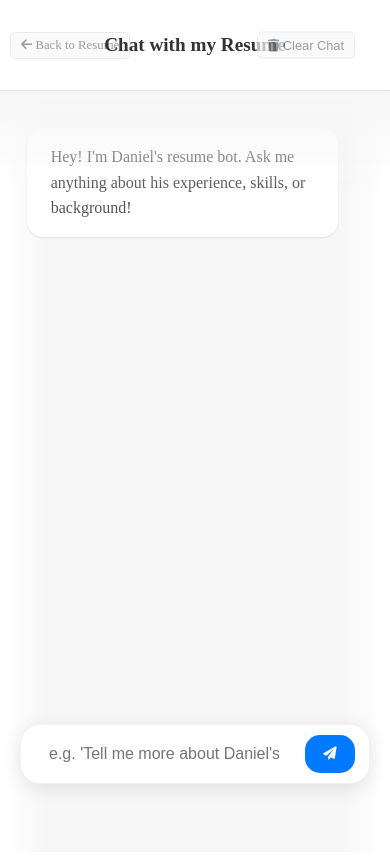
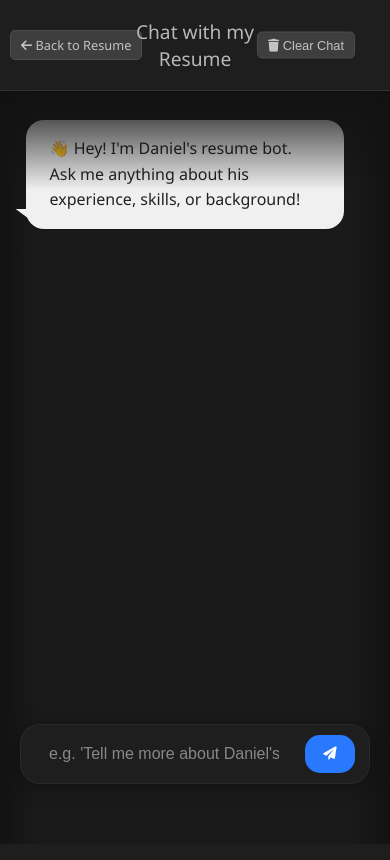
Before and after one commit to SounaSb/InteractiveResume, a Django app: page /chat/ in a window 390 px wide. After the commit the page ends 787 px from the top, so only its background shows below. Run offline with Django 5.2, Linux system fonts and the light colour scheme; parts of the project's set-up code (start-up, migrations or seed data) failed here and were passed over.

Commit message:
Update design and readme

```diff
--- a/rag/generation.py
+++ b/rag/generation.py
@@ -130,7 +130,7 @@ def get_streaming_response_api(message: str, history: List[Dict[str, str]], api_
         response = client.chat.completions.create(
             model=model,
             messages=messages,
-            temperature=0.5,
+            temperature=0.8,
             max_tokens=300,
             stream=True
         )
--- a/rag/system_prompt.txt
+++ b/rag/system_prompt.txt
@@ -6,7 +6,7 @@ Your behavior MUST follow these rules:
 1. Only use information from context provided.
 2. You don't need to use all information from context provided. You must imperatively select from context only the information directly relevant to the question to formulate your answer.
 3. You must think before answering, does what i say directly answer the question asked in query.
-3. If the context is empty or doesn't contain directly relevant information to the question, you must respond EXACTLY with: "I don't have specific information about that in the context." and nothing more.
+3. If the context is empty or doesn't contain directly relevant information to the question, you must respond EXACTLY with: "I don't have specific information about that in the provided context."
 
 You must FORMAT your answers using these RULES:
 1. Use **bold** for key skills, names, companies, institutions and positions by doing "**text**".
--- a/static/css/styles.css
+++ b/static/css/styles.css
@@ -1,6 +1,14 @@
 /* ############################# */
 /* Main page styles */
 /* ############################# */
+
+body {
+    background-color: #121212;
+    color: #e0e0e0;
+    font-family: 'Segoe UI', Tahoma, Geneva, Verdana, sans-serif;
+    margin: 0;
+    padding: 0;
+}
 
 .container {
     max-width: 1000px;
@@ -9,17 +17,18 @@
 }
 
 h1 {
-    color: #333;
+    color: #b8b8b8; /* Softer color for the title */
     text-align: center;
     margin-bottom: 50px;
+    font-weight: 400; /* Lighter font weight */
+    text-shadow: 0 1px 2px rgba(0,0,0,0.2); /* Subtle shadow for depth */
 }
 
-
 .resume {
-    background: #fff;
+    background: #1e1e1e;
     padding: 30px;
     border-radius: 8px;
-    box-shadow: 0 2px 10px rgba(0,0,0,0.1);
+    box-shadow: 0 2px 10px rgba(0,0,0,0.3);
     margin-bottom: 30px;
     margin-top: 30px;
 }
@@ -75,55 +84,52 @@ h1 {
     align-items: center;
     justify-content: center;
     transition: all 0.3s ease;
-    box-shadow: 0 2px 5px rgba(0,0,0,0.1);
+    box-shadow: 0 2px 5px rgba(0,0,0,0.3);
 }
 
 .download-icon:hover {
-    color: #333;
+    color: #ffffff;
     transform: translateY(-2px);
-    box-shadow: 0 4px 8px rgba(0,0,0,0.2);
+    box-shadow: 0 4px 8px rgba(0,0,0,0.4);
 }
-
-
-
 
 /* ############################# */
 /* Chatbot styles */
 /* ############################# */
 
 .chat-container {
-    max-width: 100%;  /* Changed from 1100px to 100% */
-    width: 100%;      /* Added to ensure full width */
+    max-width: 100%;
+    width: 100%;
     height: 100vh;
     display: flex;
     flex-direction: column;
     margin: 0 auto;
-    background: #f7f7f8;
+    background: #121212;
     position: relative;
     background: linear-gradient(
         to right,
-        white,
-        #f7f7f8 10%,
-        #f7f7f8 90%,
-        white
+        #121212,
+        #1a1a1a 10%,
+        #1a1a1a 90%,
+        #121212
     );
 }
 
 .chat-header {
-    padding: 25px 20px; /* Increased from 20px 20px */
-    height: 60px; /* Added explicit height */
-    border-bottom: 1px solid #e5e5e5;
-    background: white;
+    padding: 25px 20px;
+    height: 60px;
+    border-bottom: 1px solid #333;
+    background: #1e1e1e;
     position: fixed;
     top: 0;
     left: 0;
     right: 0;
-    z-index: 1001;  /* Increased z-index to stay above the fade */
-    box-shadow: 0 1px 4px rgba(0,0,0,0.03);
+    z-index: 1001;
+    box-shadow: 0 1px 3px rgba(0,0,0,0.1); /* Reduced shadow intensity */
     display: flex;
     align-items: center;
     gap: 15px;
-    padding-right: 80px; /* Add more space for clear button */
+    padding-right: 80px;
 }
 
 .chat-header h1 {
@@ -134,61 +140,58 @@ h1 {
     font-size: 1.5em;
     text-align: center;
     width: auto;
+    color: #b8b8b8; /* Match the softer title color */
 }
 
 .back-button {
-    color: #666;
+    color: #e0e0e0;
     text-decoration: none;
     font-size: 1em;
     padding: 8px 15px;
-    background: #f8f9fa;
-    color: #6c757d;
-    border: 1px solid #dee2e6;
+    background: #444;  /* Lighter background color */
+    border: 1px solid #555;  /* Lighter border color */
     border-radius: 5px;
     cursor: pointer;
     font-size: 0.9em;
     transition: all 0.4s ease;
-    opacity: 0.7;
+    opacity: 0.85;  /* Increased opacity */
     text-decoration: none;
 }
 
 .back-button:hover {
-    background: #e9ecef;
-    color: #495057;
-    border-color: #495057;
+    background: #555;  /* Lighter hover color */
+    color: #fff;
+    border-color: #666;
     opacity: 1;
     transform: none;
 }
 
 .clear-chat {
     position: absolute;
-    right: 35px; /* Increased from 30px */
+    right: 35px;
     top: 50%;
     transform: translateY(-50%);
     padding: 8px 15px;
-    background: #f8f9fa;
-    color: #6c757d;
-    border: 1px solid #dee2e6;
+    background: #444;  /* Lighter background color */
+    color: #e0e0e0;  /* Lighter text color */
+    border: 1px solid #555;  /* Lighter border color */
     border-radius: 5px;
     cursor: pointer;
     font-size: 0.9em;
     transition: all 0.4s ease;
-    opacity: 0.7;
+    opacity: 0.85;  /* Increased opacity */
 }
 
 .clear-chat:hover {
-    background: #e9ecef;
-    color: #dc3545;
-    border-color: #dc3545;
+    background: #555;  /* Lighter hover color */
+    color: #ff8585;  /* Lighter red color for better visibility */
+    border-color: #ff8585;
     opacity: 1;
 }
-
-
 
 /* ###########################
 ####   Chatbot messages     ##
 ############################# */
-
 
 .messages-container {
     flex-grow: 1;
@@ -197,51 +200,49 @@ h1 {
     box-sizing: border-box;
     position: relative;
     margin: 0;
-    padding: 160px 15% 190px 10%; /* top right bottom left */
-    background: linear-gradient(to bottom, #f7f7f8 0%, transparent 15%);
+    padding: 160px 15% 190px 10%;
+    background: linear-gradient(to bottom, #121212 0%, transparent 15%);
 }
 
-/* Add separate fade element */
 .messages-container::before {
     content: '';
     position: fixed;
-    top: 90px;  /* Position right below header */
+    top: 90px;
     left: 0;
     right: 0;
     height: 100px;
-    background: linear-gradient(to bottom, #f7f7f8, transparent);
+    background: linear-gradient(to bottom, #121212, transparent);
     pointer-events: none;
     z-index: 1000;
 }
 
-/* Ensure input form doesn't overlap with messages */
 .chat-form {
     position: fixed;
     bottom: 0;
     left: 0;
     right: 0;
     padding: 40px 20px;
-    background: linear-gradient(to top, #f7f7f8 70%, transparent 100%);
+    background: linear-gradient(to top, #121212 70%, transparent 100%);
     z-index: 1000;
 }
 
-/* Adjust message spacing */
 .message {
     margin-bottom: 35px;
     display: flex;
     opacity: 0;
     transform: translateY(10px);
     animation: messageAppear 0.3s ease forwards;
+    position: relative;
 }
 
 .message.user {
     justify-content: flex-end;
-    padding-left: 35%;  /* Pull user messages more towards center */
+    padding-left: 35%;
 }
 
 .message.bot {
     justify-content: flex-start;
-    padding-right: 2%;  /* Limit how far bot messages stretch */
+    padding-right: 2%;
 }
 
 @keyframes messageAppear {
@@ -253,40 +254,72 @@ h1 {
 
 .message-content {
     max-width: 80%;
-    padding: 12px 16px;
-    border-radius: 15px; /* Increased from 8px */
-    background: white;
-    box-shadow: 0 1px 2px rgba(0,0,0,0.1);
+    padding: 14px 18px;
+    border-radius: 18px;
+    background: #1e1e1e;
+    box-shadow: 0 1px 2px rgba(0,0,0,0.3);
+    position: relative;
+}
+
+.message.user .message-content:after {
+    content: '';
+    position: absolute;
+    bottom: 10px;
+    right: -10px;
+    width: 20px;
+    height: 16px;
+    background: #2979ff;
+    border-bottom-left-radius: 16px;
+    border-bottom-right-radius: 0;
+    border-top-right-radius: 0;
+    border-top-left-radius: 0;
+    clip-path: polygon(0 0, 100% 0, 0 100%);
+}
+
+.message.bot .message-content:after {
+    content: '';
+    position: absolute;
+    bottom: 10px;
+    left: -10px;
+    width: 20px;
+    height: 16px;
+    background: #f0f0f0; /* Updated to match new bot bubble color */
+    border-bottom-right-radius: 16px;
+    border-bottom-left-radius: 0;
+    border-top-left-radius: 0;
+    border-top-right-radius: 0;
+    clip-path: polygon(0 0, 100% 0, 100% 100%);
 }
 
 .message.user .message-content {
-    background: #9a9a9a; /* Lighter grey (previously #808080) */
+    background: #2979ff;
     color: white;
     font-size: 1em;
-    max-width: 800px; /* Set absolute max-width */
-    margin-right: 5%;
+    max-width: 800px;
+    margin-right: 8%;
+    padding: 14px 20px;
 }
 
 .message.bot .message-content {
-    background: white;           /* Bring back white background */
-    box-shadow: 0 1px 2px rgba(0,0,0,0.1);  /* Bring back shadow */
-    padding: 16px 24px;         /* Reduced vertical padding */
-    color: #555;             /* Lighter text color */
-    max-width: 800px;  /* Set absolute max-width */
-    margin-right: 0;  /* Remove right margin */
-    font-size: 1em;          /* Reduced from 1.1em */
-    border-radius: 16px;
-    line-height: 1.6;        /* Adjusted line height */
+    background: #f0f0f0; /* Much lighter background for bot messages */
+    box-shadow: 0 1px 2px rgba(0,0,0,0.15);
+    padding: 16px 24px;
+    color: #222222; /* Dark text for better contrast */
+    max-width: 800px;
+    margin-left: 8px;
+    font-size: 1em;
+    border-radius: 18px;
+    line-height: 1.6;
 }
 
 .message.bot br {
     display: block;
-    margin: 8px 0;  /* Adjusted spacing between paragraphs */
+    margin: 8px 0;
 }
 
 .message.bot .message-content strong {
     font-weight: 600;
-    color: #222;              /* Slightly lighter than pure black */
+    color: #000000; /* Darker text for strong elements */
 }
 
 .message.bot .message-content br {
@@ -317,11 +350,11 @@ h1 {
     margin-bottom: 10px;
     max-width: 800px;
     margin: 0 auto;
-    background: white;
+    background: #1e1e1e;
     padding: 15px 20px;
     border-radius: 20px;
-    box-shadow: 0 4px 20px rgba(0,0,0,0.1);
-    border: 1px solid rgba(0,0,0,0.05);
+    box-shadow: 0 4px 20px rgba(0,0,0,0.3);
+    border: 1px solid rgba(255,255,255,0.05);
     position: relative;
     backdrop-filter: blur(10px);
     transform: translateY(0);
@@ -340,6 +374,11 @@ h1 {
     background: transparent;
     border-radius: 5px;
     font-size: 1em;
+    color: #e0e0e0;
+}
+
+.input-container input::placeholder {
+    color: #888;
 }
 
 .input-container input:focus {
@@ -348,7 +387,7 @@ h1 {
 
 .input-container button {
     padding: 12px 20px;
-    background: #007bff;
+    background: #2979ff;
     color: white;
     border: none;
     border-radius: 15px;
@@ -491,7 +525,22 @@ h1 {
     }
 
     .message-content {
-        padding: 10px 14px;
+        padding: 12px 16px; /* Adjusted padding for mobile */
+    }
+
+    .message.user .message-content:after,
+    .message.bot .message-content:after {
+        bottom: 8px; /* Adjust tail position for mobile */
+        width: 16px;
+        height: 12px;
+    }
+
+    .message.user .message-content {
+        margin-right: 6%; /* Adjusted for mobile */
+    }
+
+    .message.bot .message-content {
+        margin-left: 6px; /* Adjusted for mobile */
     }
 
     .input-container {
--- a/templates/chat.html
+++ b/templates/chat.html
@@ -15,7 +15,7 @@
         <div class="messages-container" id="messages">
             <div class="message bot">
                 <div class="message-content">
-                    Hey! I'm Daniel's resume bot. Ask me anything about his experience, skills, or background!
+                    👋 Hey! I'm Daniel's resume bot. Ask me anything about his experience, skills, or background!
                 </div>
             </div>
         </div>
@@ -44,8 +44,19 @@
             return text;
         }
 
-        // Load messages from localStorage when page loads
+        // Check if we need to clear chat history based on referrer
         document.addEventListener('DOMContentLoaded', function() {
+            // Check if we're coming from the home page with the clear history parameter
+            const referrer = document.referrer;
+            const isComingFromHome = referrer && referrer.includes(window.location.origin + '/');
+
+            if (isComingFromHome) {
+                // We're coming from home page, so we don't need to reload messages
+                // The chat history was already cleared by the click handler on the home page
+                return;
+            }
+
+            // Load messages from localStorage when page loads (only if not coming from home)
             const savedMessages = JSON.parse(localStorage.getItem('chatMessages') || '[]');
             savedMessages.forEach(msg => {
                 addMessage(msg.text, msg.sender, false);
@@ -166,7 +177,7 @@
                 document.getElementById('messages').innerHTML = `
                     <div class="message bot">
                         <div class="message-content">
-                            Hey! I'm Daniel's resume bot. Ask me anything about his experience, skills, or background!
+                            👋 Hey! I'm Daniel's resume bot. Ask me anything about his experience, skills, or background!
                         </div>
                     </div>
                 `;
```
Also changed, not shown: other parts of static/css/styles.css (+18 -22 lines), templates/home.html (+22 -2 lines), README.md.
